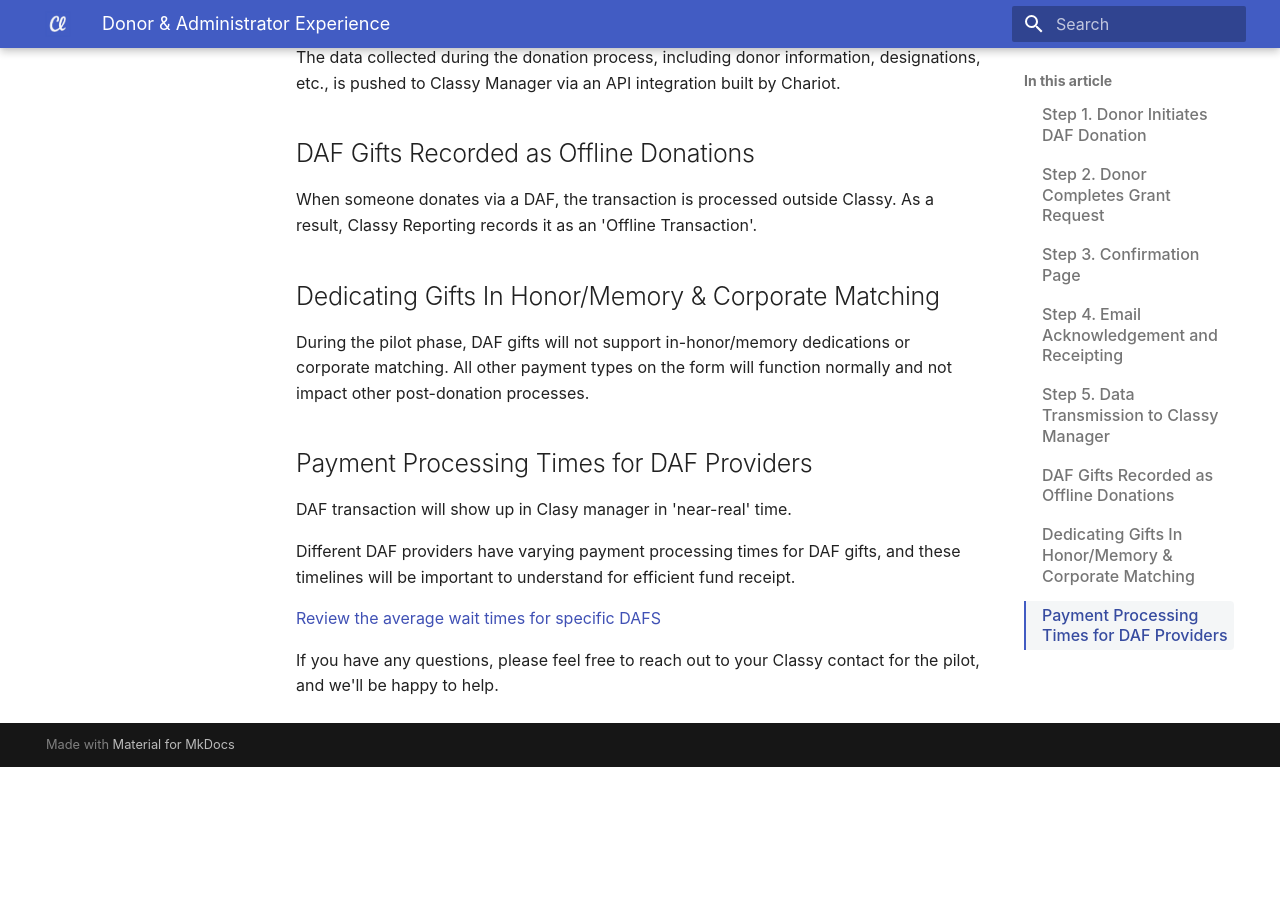
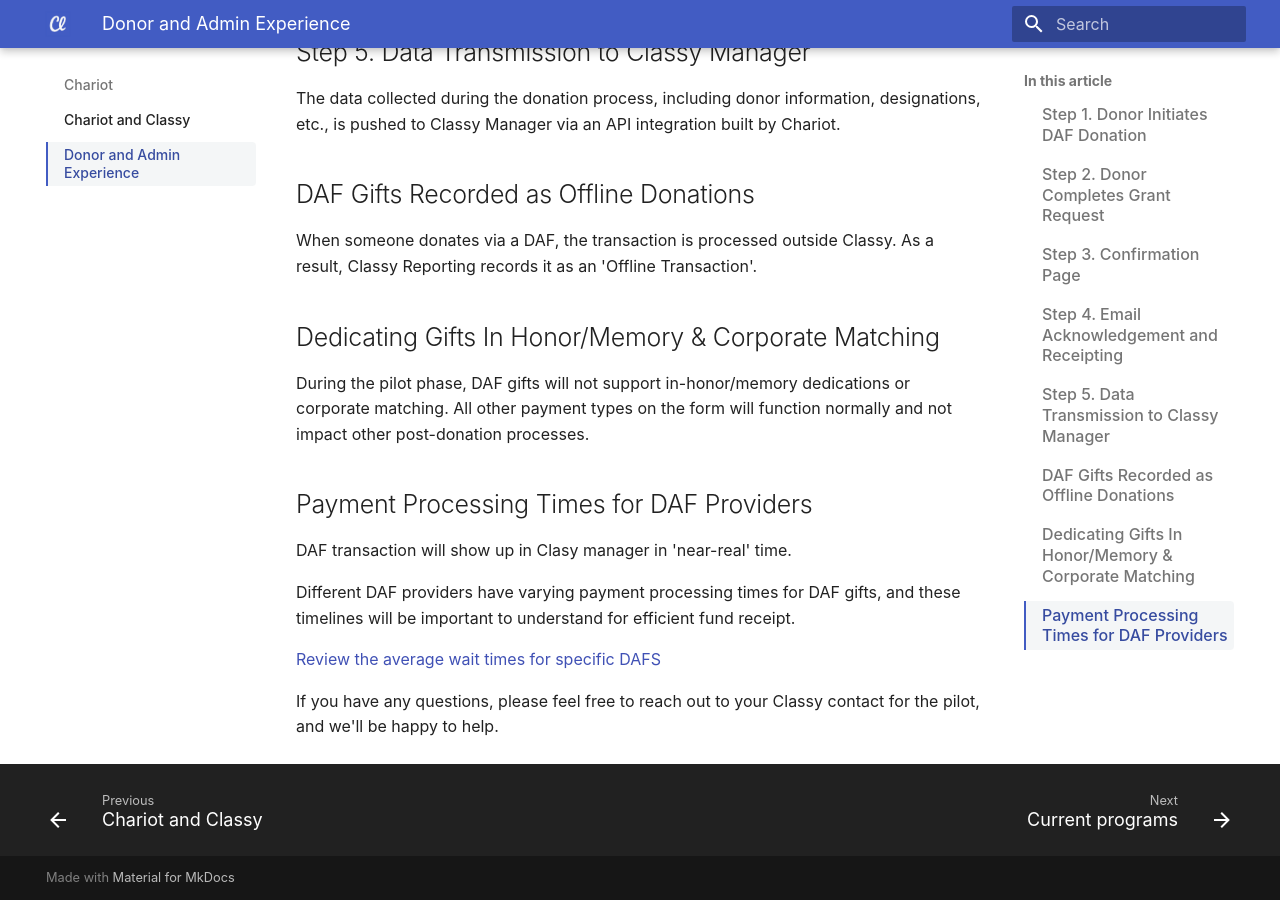
Before and after one commit to truj1ll0/mkdocs-help-center, an MkDocs documentation site: the page built from docs/chariot/donor-and-admin-experience.md, in a window 1280 px wide and 900 px high, scrolled down 1308 px. Built offline with MkDocs 1.6.1 and Material for MkDocs 9.7.7, drawn with Linux system fonts in a browser that asks for light colours; some web fonts are replaced; before the commit the page ends 2075 px from its top, so only the background shows below that.

Commit message:
Add Chariot to nav and redirect intro article

```diff
--- a/mkdocs.yml
+++ b/mkdocs.yml
@@ -61,6 +61,7 @@
         "zapier-and-classy.md": "https://support.classy.org/s/article/zapier-and-classy"
         "supporter-center/intro-to-supporter-center.md": "https://support.classy.org/s/article/edit-the-design-of-supporter-accounts"
         "supporter-center/for-supporters.md": "https://support.classy.org/s/article/who-is-classy"
+        "chariot-and-classy.md": "/chariot/chariot-and-classy.md"
 
 extra:
   analytics:
@@ -80,6 +81,9 @@
       - Frequently asked questions: campaign-studio/getting-started/faq.md
   - Classy Live:
       - Mobile app: classy-live/mobile-app.md
+  - Chariot:
+      - Chariot and Classy: chariot/chariot-and-classy.md
+      - Donor and Admin Experience: chariot/donor-and-admin-experience.md
   - Current programs: beta-and-lighthouse/current-programs.md
   - Release notes:
       - Campaign studio: release-notes/campaign-studio.md
```
